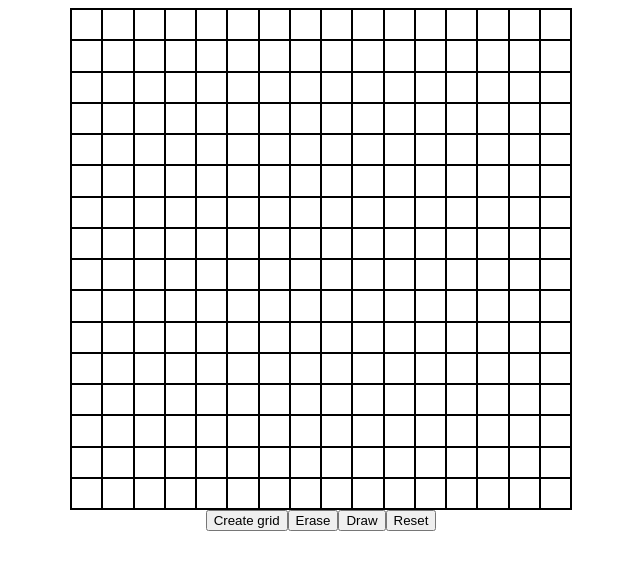
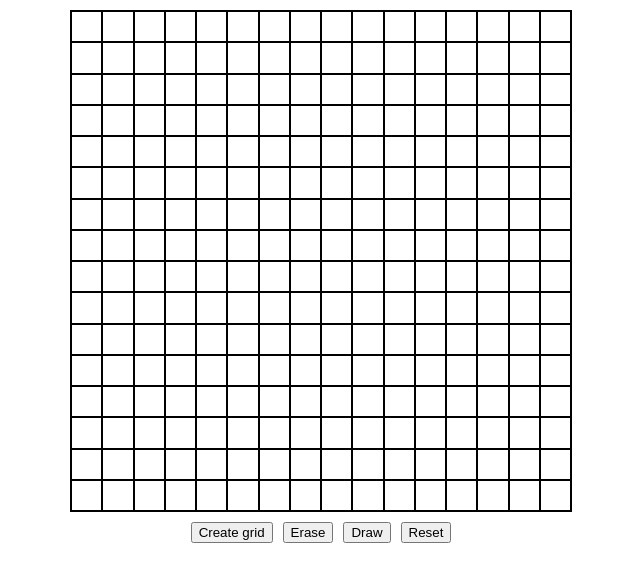
Before and after one commit to P6hi/draw-board, a plain HTML site: page index.html in a window 1280 px wide. Shown: the whole page, without its empty margins (319-959 px from the left). Drawn offline with Linux system fonts and the light colour scheme.

Commit message:
Add spacing between grid and buttons

```diff
--- a/style.css
+++ b/style.css
@@ -3,9 +3,13 @@ body {
     flex-direction: column;
     justify-content: center;
     align-items: center;
+    margin-top: 10px;
+    padding: 0;
+    gap: 10px;
 }
 .buttons {
     display: flex;
+    gap: 10px;
 }
 
 #container {
```
